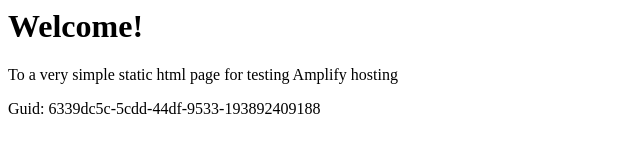
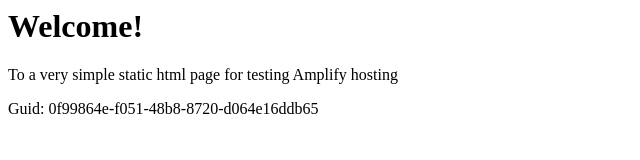
Before and after one commit to aws-aemilia-nrt/Github-PR-Commit-Integration-Test-DoNotTouch-GitHubWebhookPushCanaryTest-v1-prod-ap-northeast-1, a website: page src/index.html in a window 1280 px wide. Shown: the full height of the page, 0-640 px from the left. Drawn offline with Linux system fonts and the light colour scheme.

Commit message:
commit from integ tests

```diff
--- a/src/index.html
+++ b/src/index.html
@@ -12,6 +12,6 @@
 <body>
     <h1>Welcome!</h1>
     <p>To a very simple static html page for testing Amplify hosting</p>
-    <p>Guid: 6339dc5c-5cdd-44df-9533-193892409188</p></body>
+    <p>Guid: 0f99864e-f051-48b8-8720-d064e16ddb65</p></body>
 
 </html>
```
